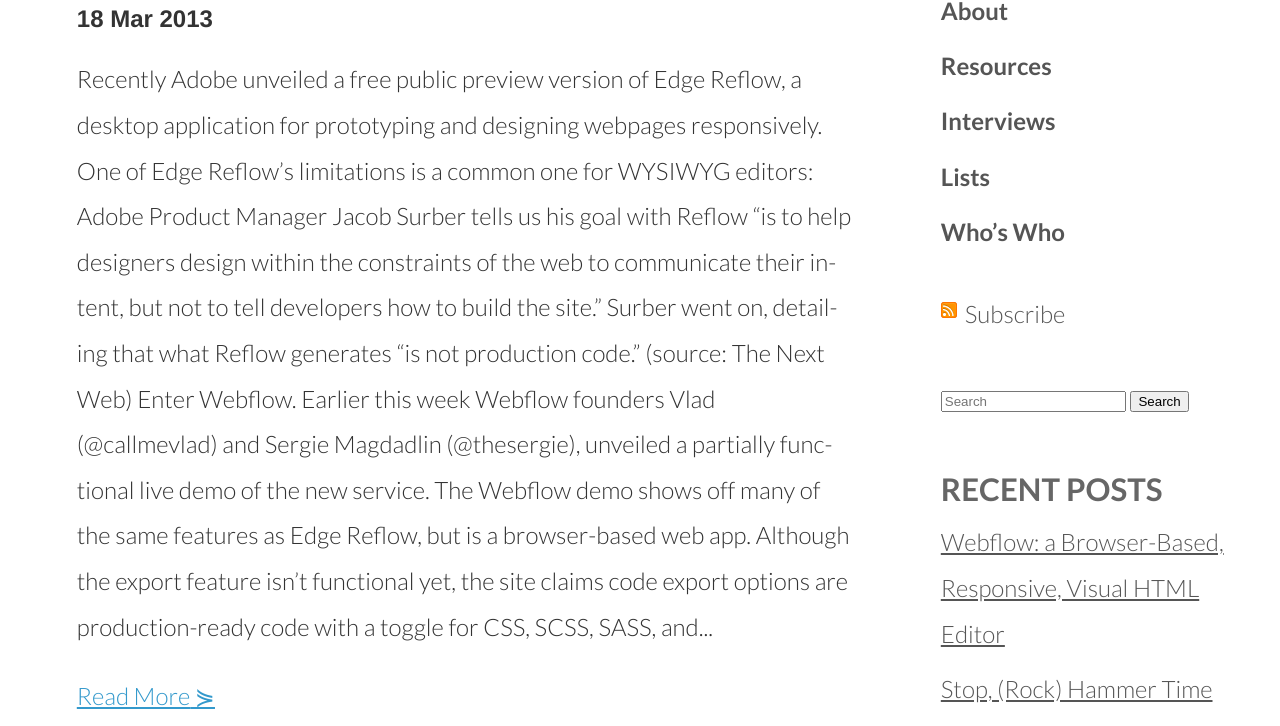
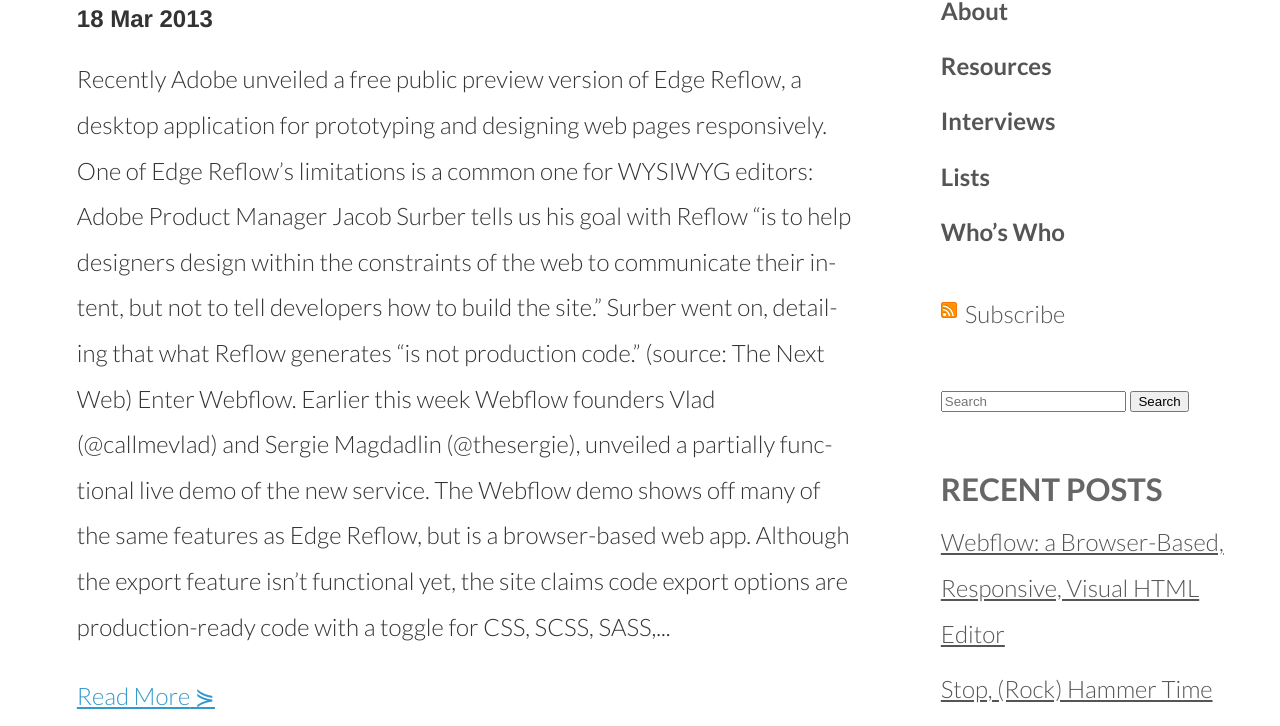
Before and after one commit to thedougco/responsive.ly, a Jekyll site: the page built from index.html, in a window 1280 px wide and 1400 px high. Shown: the part 252-978 px from the top of the window. Built offline with Jekyll 4.4.1, drawn with Linux system fonts in a browser that asks for light colours; nearby versions of some CDN libraries; Markdown is read by kramdown in place of the engine named in the settings; the list of posts is cut into pages by our own code.

Commit message:
typo fix

```diff
--- a/_posts/2013-03-21-webflow-a-browser-based-responsive-visual--HTML-editor.md
+++ b/_posts/2013-03-21-webflow-a-browser-based-responsive-visual--HTML-editor.md
@@ -6,7 +6,7 @@
 ---
 <img src="../../../images/webflow.png" width="100%" alt="An illustration that has iconic metaphors for Webflow software processes." />
 
-Recently [Adobe](http://www.adobe.com/) unveiled a [free public preview version of Edge Reflow](http://html.adobe.com/edge/reflow/), a desktop application for prototyping and designing webpages responsively.
+Recently [Adobe](http://www.adobe.com/) unveiled a [free public preview version of Edge Reflow](http://html.adobe.com/edge/reflow/), a desktop application for prototyping and designing web pages responsively.
 
 One of Edge Reflow’s limitations is a common one for WYSIWYG editors:
 > Adobe Product Manager Jacob Surber tells us his goal with Reflow “is to help designers design within the constraints of the web to communicate their intent, but not to tell developers how to build the site.” Surber went on, detailing that what Reflow generates “is not production code.” [(source: The Next Web)](http://thenextweb.com/apps/2013/02/14/adobe-launches-responsive-design-app-reflow-updates-dreamweaver-edge-animate-and-edge-code/)
```
